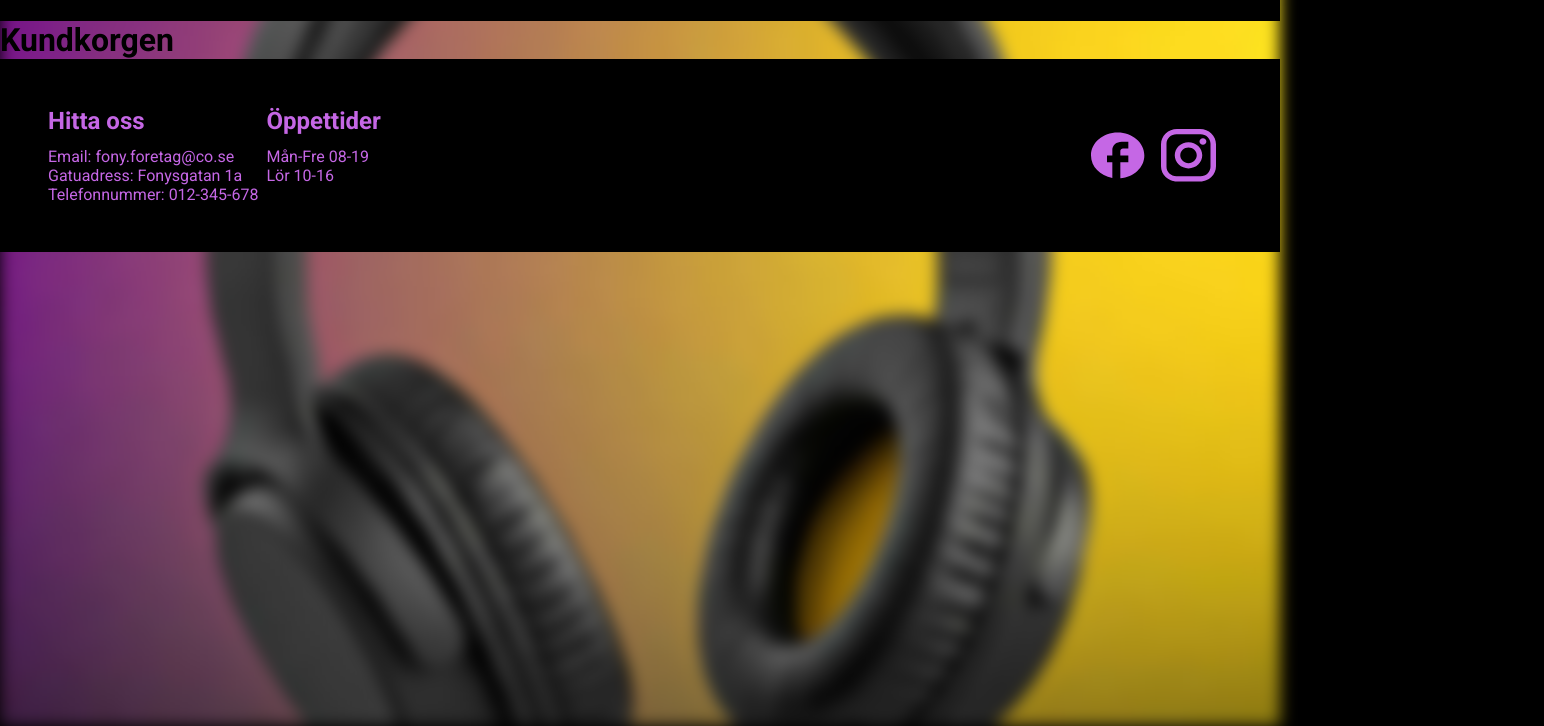
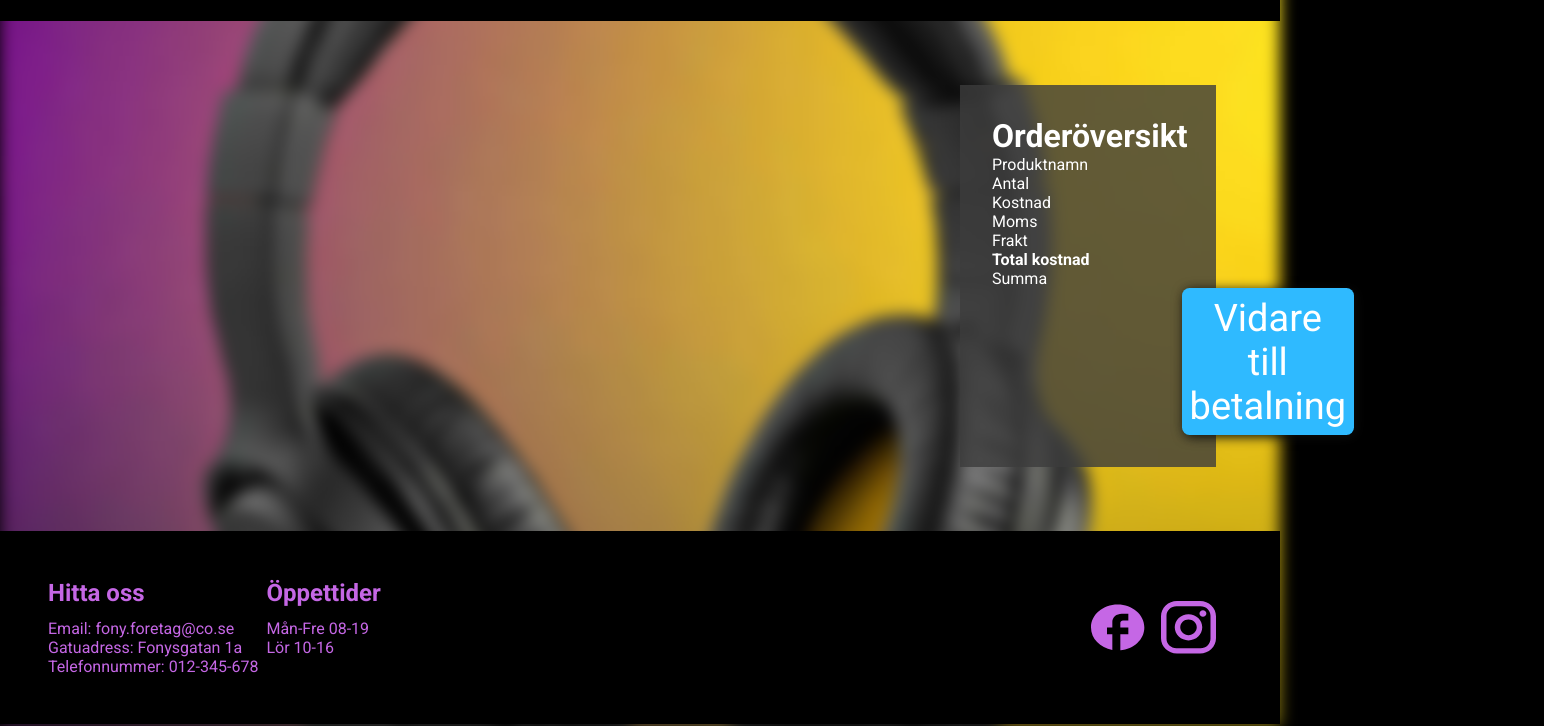
Before and after one commit to felix-skorvald/majestic-rabbits, a plain HTML site: page kundkorg.html in a window 1280 px wide. Shown: the part 74-800 px from the top of the page, 1544 px wide, since content can reach past the window. Drawn offline with Linux system fonts and the light colour scheme; a web font is replaced by a local one.

Commit message:
kundkorg fix

```diff
--- a/css/kundkorg.css
+++ b/css/kundkorg.css
@@ -72,8 +72,33 @@ header nav a:hover {
 
 /*header css slutar här*/
 
+.header-info {
+	margin: 4em;
+	margin-left: 60em;
+    background-color: rgba(60, 60, 60, 0.8);
+    display: flex;
+	flex-direction: column;
+	justify-content: flex-end;
+    flex-wrap: wrap;
+    justify-content: space-around;
+	color: white;
+	padding: 2em;
+}
 
 
+
+button {
+    background-color: rgb(47, 186, 255);
+    border: none;
+    border-radius: 0.2em;
+    font-size: 38px;
+    padding:0.2em;
+    margin-right:5em;
+    margin-left: 5em;
+    transition: background-color 0.1s;
+	box-shadow: 2px 2px 12px rgb(12, 12, 12);
+	color: white;
+}
 
 /* footer css börjar här*/
 
--- a/kundkorg.html
+++ b/kundkorg.html
@@ -26,8 +26,17 @@
 		<a href="kundkorg.html"><img  class="cart" src="img/Vector 1.svg" alt="cart"></a>
     </header>
     <main>
+
         <div class="header-info">
-            <h1>Kundkorgen</h1>
+            <h1>Orderöversikt</h1>
+			<p>Produktnamn</p>
+			<p>Antal </p>
+			<p class="right1">Kostnad</p>
+			<p class="right">Moms</p>
+			<p class="right">Frakt</p>
+			<h4 class="right">Total kostnad</h4>
+			<p class="right">Summa</p>
+			<button>Vidare till betalning</button>
 
 
         </div>
```
